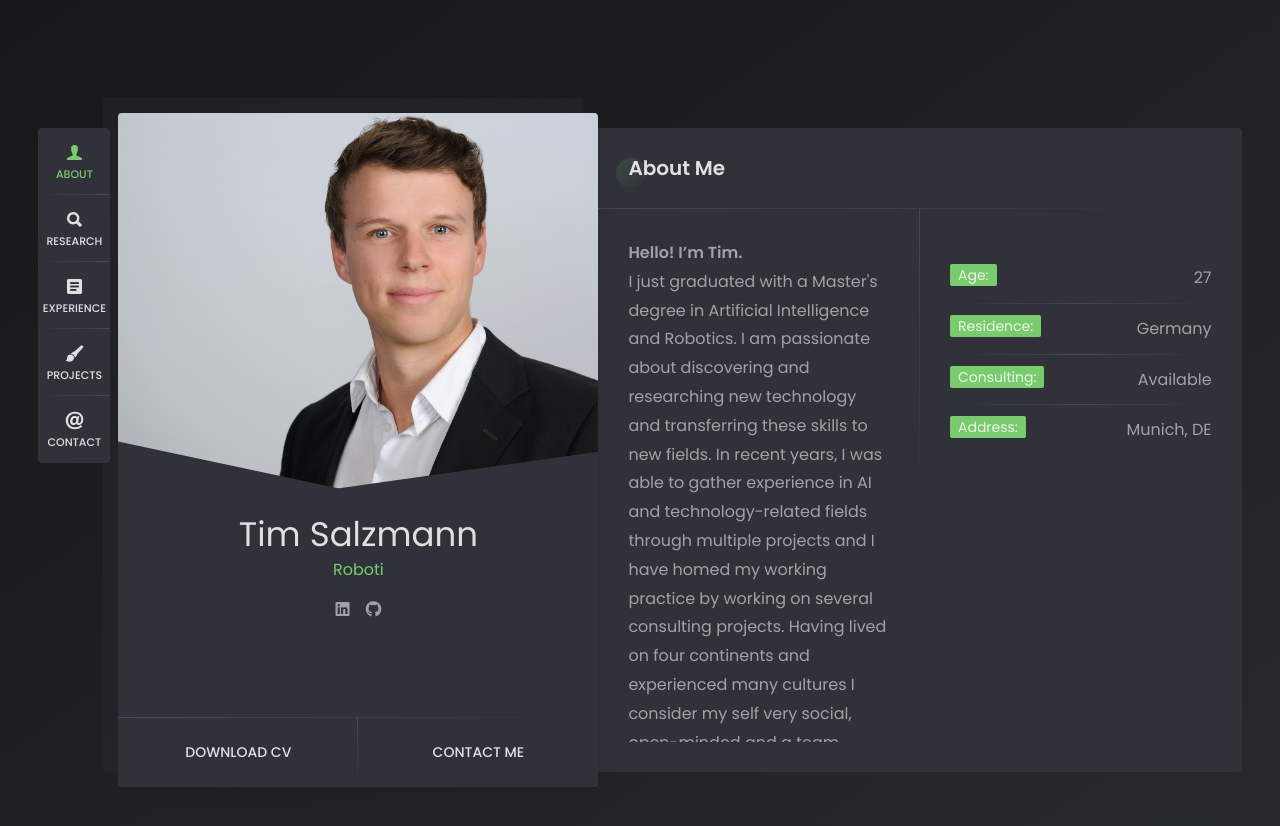
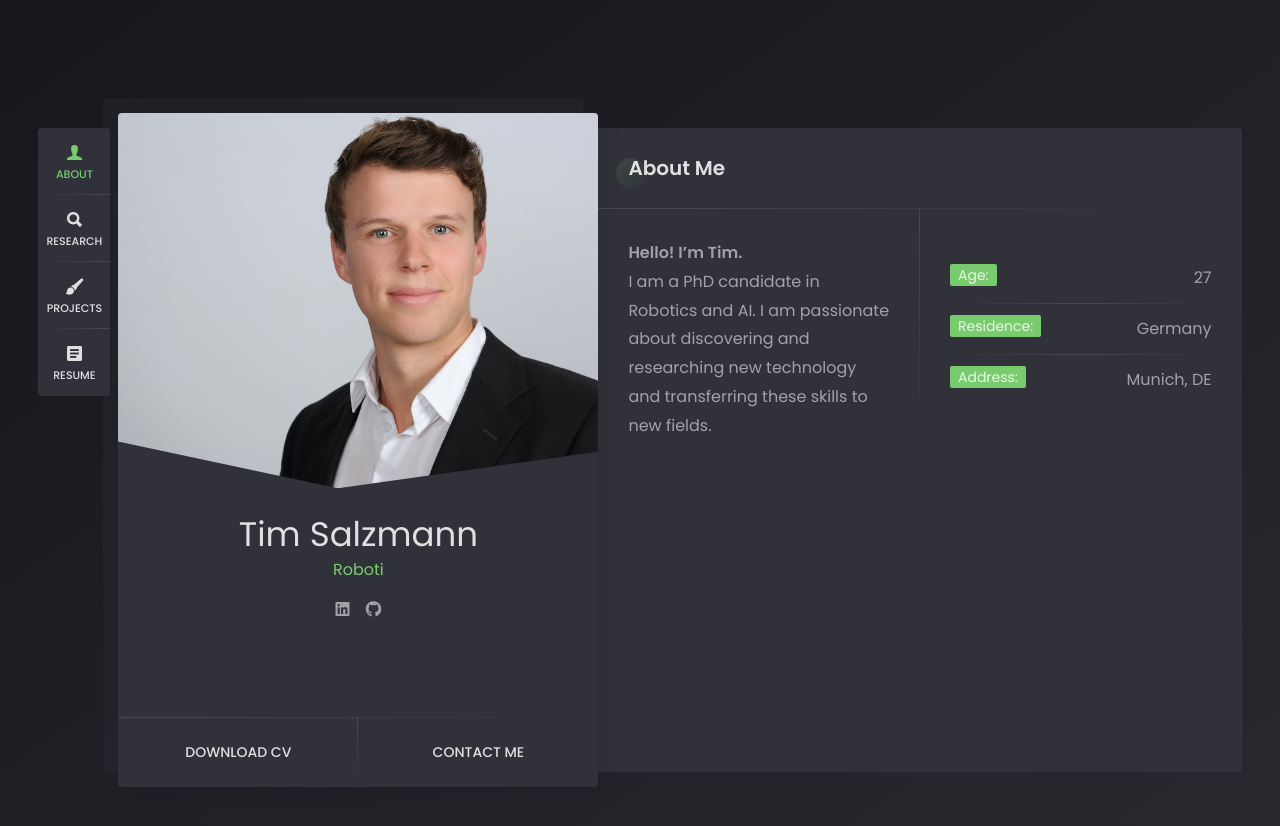
Before and after one commit to Tim-Salzmann/Tim-Salzmann.github.io, a Jekyll site: the page built from index.html, in a window 1280 px wide. Shown: the top 826 px of the page. Built offline with Jekyll 4.4.1, drawn with Linux system fonts in a browser that asks for light colours; nearby versions of some CDN libraries; some web fonts are replaced; the list of posts is cut into pages by our own code.

Commit message:
Content Update

```diff
--- a/_data/content.yml
+++ b/_data/content.yml
@@ -8,7 +8,7 @@ about:
   title: "About Me"
   text: "
         <p>
-          <strong>Hello! I’m Tim.</strong><br> I just graduated with a Master's degree in Artificial Intelligence and Robotics. I am passionate about discovering and researching new technology and transferring these skills to new fields. In recent years, I was able to gather experience in AI and technology-related fields through multiple projects and I have homed my working practice by working on several consulting projects. Having lived on four continents and experienced many cultures I consider my self very social, open-minded and a team player.
+          <strong>Hello! I’m Tim.</strong><br> I am a PhD candidate in Robotics and AI. I am passionate about discovering and researching new technology and transferring these skills to new fields.
         </p>
         "
   list:
@@ -17,9 +17,6 @@ about:
 
     - label: "Residence"
       value: "Germany"
-
-    - label: "Consulting"
-      value: "Available"
 
     - label: "Address"
       value: "Munich, DE"
--- a/_data/navigation.yml
+++ b/_data/navigation.yml
@@ -26,20 +26,20 @@ main:
     sections:
         - about
 
-  #resume card
-  - title: "Experience"
-    icon: "android-list"
-    slug: "resume"
-    sections:
-        - resume
-        - skills
-
   #projects card
   - title: "projects"
     icon: "paintbrush"
     slug: "projects"
     sections:
         - portfolio
+
+  #resume card
+  - title: "Resume"
+    icon: "android-list"
+    slug: "resume"
+    sections:
+        - resume
+        - skills
 
   #blog card
   #- title: "Blog"
@@ -49,9 +49,9 @@ main:
   #      - blog
 
   #contact card
-  - title: "Contact"
-    icon: "at"
-    slug: "contacts"
-    sections:
-        - contacts-info
-        - contacts-form
+  # - title: "Contact"
+  #   icon: "at"
+  #   slug: "contacts"
+  #   sections:
+  #       - contacts-info
+  #       - contacts-form
```
